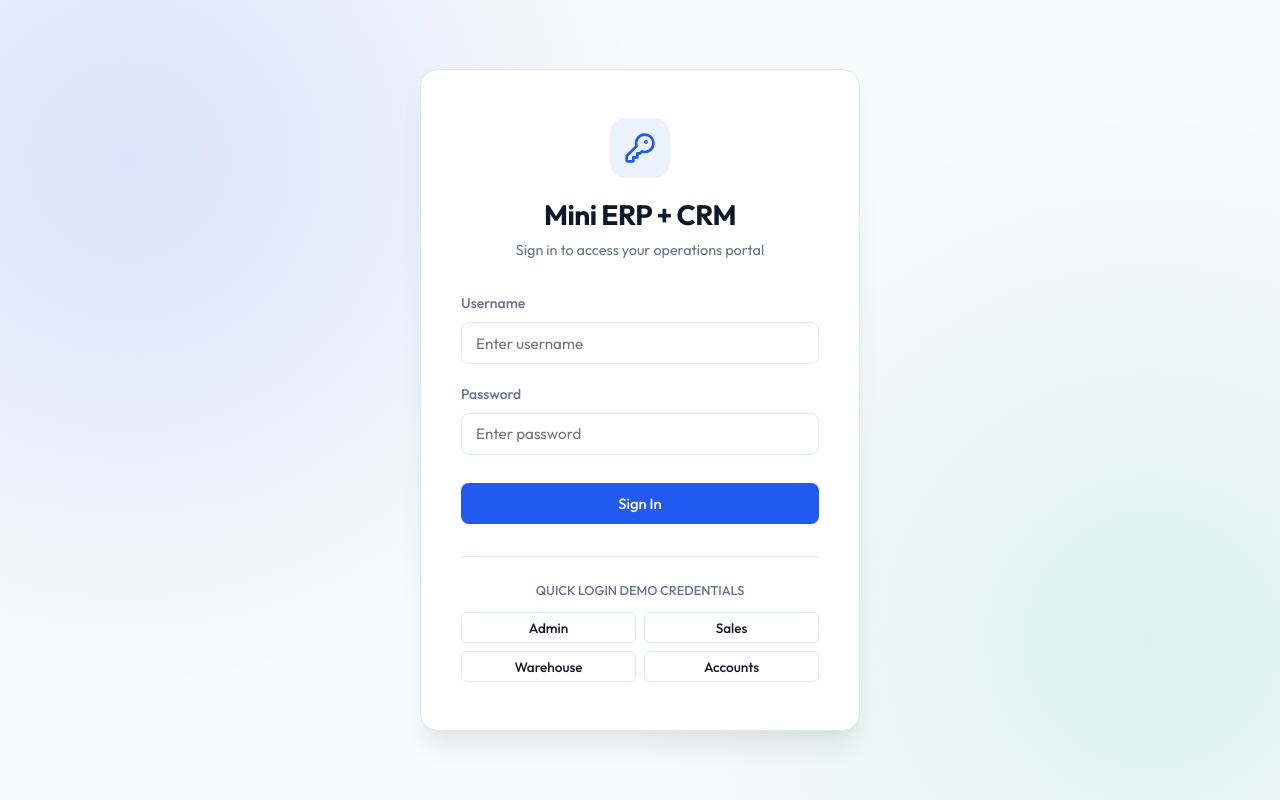
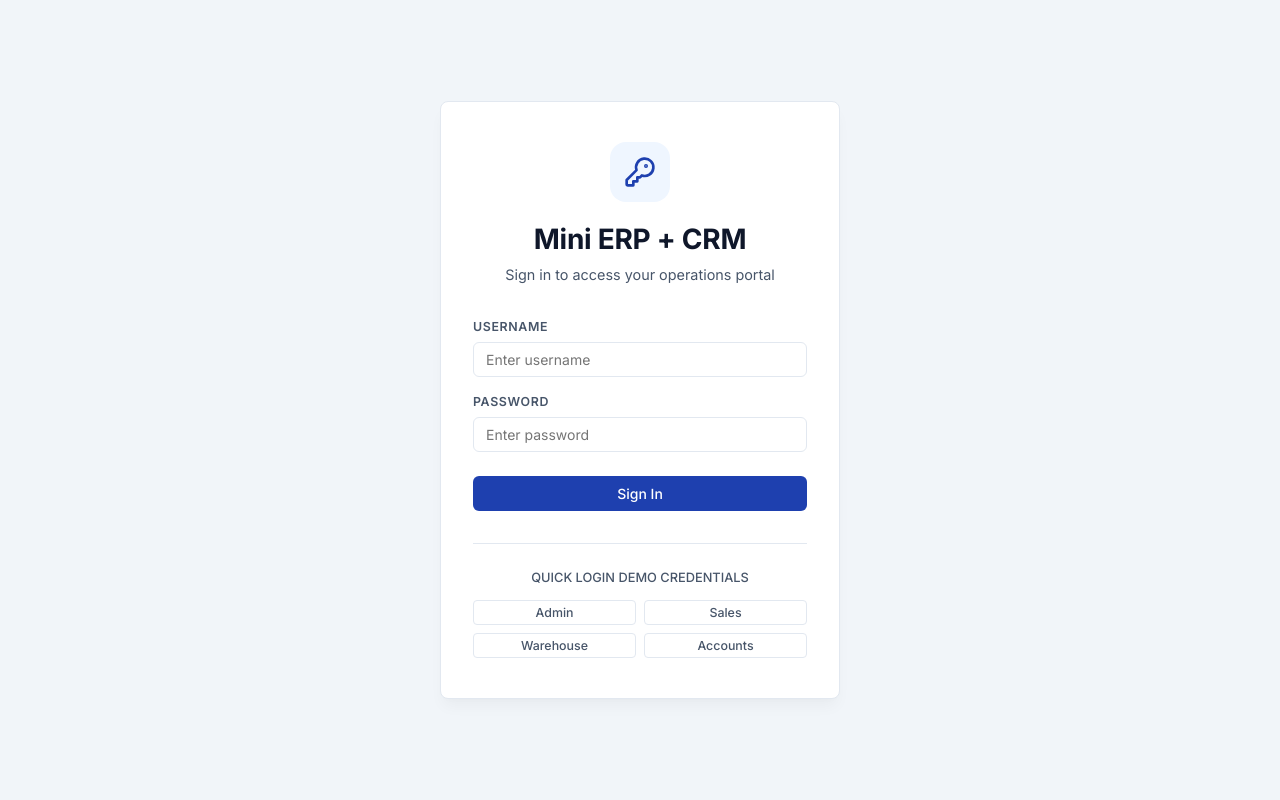
Before and after one commit to Theviveksing/mini-erp-crm-portal, a React (Vite) app in the folder frontend/: page / in a window 1280 px wide. Built offline with nearby package versions, Linux system fonts and the light colour scheme.

Commit message:
Design: Clean up styles to look like a minimal professional SaaS product

```diff
--- a/frontend/src/index.css
+++ b/frontend/src/index.css
@@ -1,82 +1,75 @@
-@import url('https://fonts.googleapis.com/css2?family=Outfit:wght@300;400;500;600;700&display=swap');
+@import url('https://fonts.googleapis.com/css2?family=Inter:wght@300;400;500;600;700&display=swap');
 
 :root {
-  --font-family: 'Outfit', -apple-system, BlinkMacSystemFont, 'Segoe UI', Roboto, sans-serif;
+  --font-family: 'Inter', -apple-system, BlinkMacSystemFont, 'Segoe UI', Roboto, sans-serif;
 
-  /* Color Palette - HSL tailored */
-  --primary-h: 224;
-  --primary-s: 88%;
-  --primary-l: 54%;
-  --primary: hsl(var(--primary-h), var(--primary-s), var(--primary-l));
-  --primary-hover: hsl(var(--primary-h), var(--primary-s), 46%);
-  --primary-light: hsl(var(--primary-h), var(--primary-s), 96%);
+  /* Slate & Corporate Blue Color Palette */
+  --primary: #1e40af; /* Deep Navy/Blue */
+  --primary-hover: #1d4ed8;
+  --primary-light: #eff6ff;
 
-  --bg-app: #f8fafc;
+  --bg-app: #f8fafc; /* Crisp light gray background */
   --bg-card: #ffffff;
-  --bg-sidebar: #0f172a;
-  --bg-sidebar-hover: #1e293b;
-  --bg-sidebar-active: #2563eb;
+  --bg-sidebar: #ffffff; /* Light sidebar for modern minimal Stripe/Linear look */
+  --bg-sidebar-hover: #f1f5f9;
+  --bg-sidebar-active: #e2e8f0;
 
-  --text-main: #0f172a;
-  --text-muted: #64748b;
-  --text-on-sidebar: #94a3b8;
-  --text-on-sidebar-active: #ffffff;
+  --text-main: #0f172a; /* High contrast dark text */
+  --text-muted: #475569; /* Slate text */
+  --text-on-sidebar: #475569;
+  --text-on-sidebar-active: #0f172a;
 
-  --border-color: #e2e8f0;
-  --border-radius-sm: 8px;
-  --border-radius-md: 12px;
-  --border-radius-lg: 18px;
+  --border-color: #e2e8f0; /* Crisp thin border line */
+  --border-radius-sm: 6px;
+  --border-radius-md: 8px;
+  --border-radius-lg: 12px;
 
+  /* Minimal realistic box shadows */
   --shadow-sm: 0 1px 2px 0 rgba(0, 0, 0, 0.05);
-  --shadow-md: 0 4px 6px -1px rgba(0, 0, 0, 0.05), 0 2px 4px -2px rgba(0, 0, 0, 0.05);
-  --shadow-lg: 0 10px 15px -3px rgba(0, 0, 0, 0.05), 0 4px 6px -4px rgba(0, 0, 0, 0.05);
-  --shadow-premium: 0 20px 25px -5px rgba(0, 0, 0, 0.08), 0 8px 10px -6px rgba(0, 0, 0, 0.03);
+  --shadow-md: 0 4px 6px -1px rgba(0, 0, 0, 0.03), 0 2px 4px -2px rgba(0, 0, 0, 0.03);
+  --shadow-lg: 0 10px 15px -3px rgba(0, 0, 0, 0.04), 0 4px 6px -4px rgba(0, 0, 0, 0.02);
+  --shadow-premium: 0 12px 20px -3px rgba(0, 0, 0, 0.04);
 
-  /* Status Colors */
-  --success: #10b981;
-  --success-light: #d1fae5;
-  --warning: #f59e0b;
-  --warning-light: #fef3c7;
-  --error: #ef4444;
-  --error-light: #fee2e2;
-  --info: #3b82f6;
-  --info-light: #dbeafe;
+  /* Status Colors - Clean solid colors */
+  --success: #0f766e; /* Teal */
+  --success-light: #f0fdfa;
+  --warning: #b45309; /* Warm Amber */
+  --warning-light: #fffbeb;
+  --error: #b91c1c; /* Brick Red */
+  --error-light: #fef2f2;
+  --info: #0369a1; /* Light Blue */
+  --info-light: #f0f9ff;
 
-  --transition-fast: 0.15s ease;
-  --transition-normal: 0.25s ease;
-
-  --glass-bg: rgba(255, 255, 255, 0.7);
-  --glass-border: rgba(255, 255, 255, 0.4);
-  --glass-blur: blur(12px);
+  --transition-fast: 0.1s ease;
+  --transition-normal: 0.2s ease;
 }
 
+/* Crisp Dark Theme (SaaS minimalist layout) */
 .dark-theme {
-  --bg-app: #080c14;
-  --bg-card: #121824;
-  --bg-sidebar: #0b0f19;
-  --bg-sidebar-hover: #1e293b;
-  --bg-sidebar-active: #3b82f6;
+  --bg-app: #0f172a; /* Deep Slate */
+  --bg-card: #1e293b;
+  --bg-sidebar: #1e293b;
+  --bg-sidebar-hover: #334155;
+  --bg-sidebar-active: #475569;
 
   --text-main: #f8fafc;
   --text-muted: #94a3b8;
-  --text-on-sidebar: #64748b;
+  --text-on-sidebar: #94a3b8;
   --text-on-sidebar-active: #f8fafc;
 
-  --border-color: #1e293b;
-  --primary-light: rgba(37, 99, 235, 0.15);
+  --border-color: #334155;
+  --primary: #3b82f6; /* Electric Blue for dark mode readability */
+  --primary-hover: #60a5fa;
+  --primary-light: rgba(59, 130, 246, 0.1);
 
-  --shadow-sm: 0 1px 2px 0 rgba(0, 0, 0, 0.3);
-  --shadow-md: 0 4px 6px -1px rgba(0, 0, 0, 0.25), 0 2px 4px -2px rgba(0, 0, 0, 0.25);
-  --shadow-lg: 0 10px 15px -3px rgba(0, 0, 0, 0.35), 0 4px 6px -4px rgba(0, 0, 0, 0.3);
-  --shadow-premium: 0 25px 30px -5px rgba(0, 0, 0, 0.4), 0 12px 15px -6px rgba(0, 0, 0, 0.3);
-
-  --success-light: rgba(16, 185, 129, 0.15);
-  --warning-light: rgba(245, 158, 11, 0.15);
-  --error-light: rgba(239, 68, 68, 0.15);
-  --info-light: rgba(59, 130, 246, 0.15);
-
-  --glass-bg: rgba(18, 24, 36, 0.7);
-  --glass-border: rgba(255, 255, 255, 0.03);
+  --success: #34d399;
+  --success-light: rgba(52, 211, 153, 0.1);
+  --warning: #fbbf24;
+  --warning-light: rgba(251, 191, 36, 0.1);
+  --error: #f87171;
+  --error-light: rgba(248, 113, 113, 0.1);
+  --info: #38bdf8;
+  --info-light: rgba(56, 189, 248, 0.1);
 }
 
 * {
@@ -100,23 +93,6 @@ button, input, select, textarea {
   font-family: inherit;
 }
 
-/* Animations */
-@keyframes fadeIn {
-  from { opacity: 0; transform: translateY(10px); }
-  to { opacity: 1; transform: translateY(0); }
-}
-
-@keyframes slideInLeft {
-  from { transform: translateX(-20px); opacity: 0; }
-  to { transform: translateX(0); opacity: 1; }
-}
-
-@keyframes pulse-border {
-  0% { box-shadow: 0 0 0 0 rgba(239, 68, 68, 0.4); }
-  70% { box-shadow: 0 0 0 6px rgba(239, 68, 68, 0); }
-  100% { box-shadow: 0 0 0 0 rgba(239, 68, 68, 0); }
-}
-
 /* General Layouts */
 .app-container {
   display: flex;
@@ -125,9 +101,9 @@ button, input, select, textarea {
 
 .main-content {
   flex: 1;
-  padding: 2rem;
+  padding: 2.5rem;
   overflow-y: auto;
-  max-width: 1600px;
+  max-width: 1400px;
   margin: 0 auto;
   width: 100%;
 }
@@ -137,27 +113,25 @@ button, input, select, textarea {
   justify-content: center;
   align-items: center;
   min-height: 100vh;
-  background: radial-gradient(circle at 10% 20%, rgba(37, 99, 235, 0.15) 0%, transparent 40%),
-              radial-gradient(circle at 90% 80%, rgba(16, 185, 129, 0.12) 0%, transparent 40%),
-              var(--bg-app);
+  background-color: #f1f5f9; /* Solid subtle background */
   padding: 1.5rem;
 }
 
 .login-card {
   background-color: var(--bg-card);
-  border-radius: var(--border-radius-lg);
-  box-shadow: var(--shadow-premium);
+  border-radius: var(--border-radius-md);
+  box-shadow: var(--shadow-lg);
   width: 100%;
-  max-width: 440px;
-  padding: 3rem 2.5rem;
+  max-width: 400px;
+  padding: 2.5rem 2rem;
   border: 1px solid var(--border-color);
-  animation: fadeIn 0.4s ease-out;
 }
 
 /* Typography */
 h1, h2, h3, h4, h5, h6 {
   font-weight: 600;
-  letter-spacing: -0.02em;
+  letter-spacing: -0.01em;
+  color: var(--text-main);
 }
 
 /* Buttons */
@@ -168,58 +142,58 @@ h1, h2, h3, h4, h5, h6 {
   gap: 0.5rem;
   font-weight: 500;
   border-radius: var(--border-radius-sm);
-  padding: 0.625rem 1.25rem;
+  padding: 0.5rem 1rem;
   cursor: pointer;
   transition: all var(--transition-fast);
   border: 1px solid transparent;
-  font-size: 0.925rem;
+  font-size: 0.875rem;
 }
 
 .btn-primary {
   background-color: var(--primary);
-  color: #white;
-  color: white;
+  color: #ffffff;
 }
 .btn-primary:hover {
   background-color: var(--primary-hover);
-  transform: translateY(-1px);
 }
 
 .btn-secondary {
-  background-color: transparent;
+  background-color: var(--bg-card);
   border-color: var(--border-color);
-  color: var(--text-main);
+  color: var(--text-muted);
 }
 .btn-secondary:hover {
-  background-color: var(--primary-light);
-  border-color: var(--primary);
+  background-color: var(--bg-sidebar-hover);
+  color: var(--text-main);
+  border-color: #cbd5e1;
 }
 
 .btn-danger {
   background-color: var(--error);
-  color: white;
+  color: #ffffff;
 }
 .btn-danger:hover {
-  background-color: #dc2626;
-  transform: translateY(-1px);
+  background-color: #991b1b;
 }
 
 .btn-sm {
-  padding: 0.35rem 0.75rem;
-  font-size: 0.85rem;
-  border-radius: 6px;
+  padding: 0.25rem 0.5rem;
+  font-size: 0.775rem;
+  border-radius: 4px;
 }
 
 /* Forms & Inputs */
 .form-group {
-  margin-bottom: 1.25rem;
+  margin-bottom: 1rem;
 }
 
 .form-label {
   display: block;
-  font-size: 0.875rem;
-  font-weight: 500;
-  margin-bottom: 0.5rem;
+  font-size: 0.775rem;
+  font-weight: 600;
+  text-transform: uppercase;
+  letter-spacing: 0.05em;
+  margin-bottom: 0.35rem;
   color: var(--text-muted);
 }
 
@@ -229,30 +203,24 @@ h1, h2, h3, h4, h5, h6 {
   border: 1px solid var(--border-color);
   background-color: var(--bg-card);
   color: var(--text-main);
-  padding: 0.65rem 0.875rem;
-  font-size: 0.95rem;
+  padding: 0.5rem 0.75rem;
+  font-size: 0.875rem;
   outline: none;
-  transition: border-color var(--transition-fast), box-shadow var(--transition-fast);
+  transition: border-color var(--transition-fast);
 }
 
 .form-input:focus, .form-select:focus, .form-textarea:focus {
-  border-color: var(--primary);
-  box-shadow: 0 0 0 3px rgba(37, 99, 235, 0.15);
+  border-color: #94a3b8;
 }
 
 /* Card */
 .card {
   background-color: var(--bg-card);
   border-radius: var(--border-radius-md);
-  box-shadow: var(--shadow-md);
+  box-shadow: var(--shadow-sm);
   border: 1px solid var(--border-color);
   padding: 1.5rem;
   margin-bottom: 1.5rem;
-  transition: box-shadow var(--transition-normal), transform var(--transition-normal);
-}
-
-.card:hover {
-  box-shadow: var(--shadow-lg);
 }
 
 /* Tables */
@@ -269,19 +237,26 @@ h1, h2, h3, h4, h5, h6 {
   width: 100%;
   border-collapse: collapse;
   text-align: left;
-  font-size: 0.925rem;
+  font-size: 0.875rem;
 }
 
 .custom-table th {
-  background-color: var(--bg-app);
-  padding: 1rem;
-  font-weight: 600;
+  background-color: #fafafa;
+  padding: 0.75rem 1rem;
+  font-weight: 500;
   color: var(--text-muted);
   border-bottom: 1px solid var(--border-color);
+  text-transform: uppercase;
+  font-size: 0.75rem;
+  letter-spacing: 0.05em;
+}
+
+.dark-theme .custom-table th {
+  background-color: #1e293b;
 }
 
 .custom-table td {
-  padding: 1rem;
+  padding: 0.75rem 1rem;
   border-bottom: 1px solid var(--border-color);
   color: var(--text-main);
 }
@@ -291,19 +266,18 @@ h1, h2, h3, h4, h5, h6 {
 }
 
 .custom-table tbody tr:hover td {
-  background-color: var(--primary-light);
+  background-color: var(--bg-sidebar-hover);
 }
 
-/* Badges / Pills */
+/* Badges / Pills - Flat style */
 .badge {
   display: inline-flex;
   align-items: center;
-  padding: 0.25rem 0.625rem;
-  font-size: 0.775rem;
-  font-weight: 600;
-  border-radius: 9999px;
-  text-transform: uppercase;
-  letter-spacing: 0.05em;
+  padding: 0.15rem 0.5rem;
+  font-size: 0.75rem;
+  font-weight: 500;
+  border-radius: 4px;
+  text-transform: capitalize;
 }
 
 .badge-success { background-color: var(--success-light); color: var(--success); }
@@ -311,33 +285,32 @@ h1, h2, h3, h4, h5, h6 {
 .badge-danger { background-color: var(--error-light); color: var(--error); }
 .badge-info { background-color: var(--info-light); color: var(--info); }
 
-/* Sidebar Navigation */
+/* Sidebar Navigation - Sleek light sidebar */
 .sidebar {
-  width: 260px;
+  width: 250px;
   background-color: var(--bg-sidebar);
-  color: var(--text-on-sidebar);
+  color: var(--text-muted);
   display: flex;
   flex-direction: column;
-  padding: 1.5rem;
-  transition: all var(--transition-normal);
+  padding: 1.5rem 1rem;
   flex-shrink: 0;
-  border-right: 1px solid rgba(255, 255, 255, 0.05);
+  border-right: 1px solid var(--border-color);
 }
 
 .sidebar-header {
   display: flex;
   align-items: center;
-  gap: 0.75rem;
-  padding-bottom: 2rem;
-  border-bottom: 1px solid rgba(255, 255, 255, 0.08);
+  gap: 0.5rem;
+  padding-bottom: 1.5rem;
+  border-bottom: 1px solid var(--border-color);
   margin-bottom: 1.5rem;
 }
 
 .sidebar-logo {
-  font-size: 1.25rem;
-  font-weight: 700;
-  color: white;
-  letter-spacing: -0.03em;
+  font-size: 1.15rem;
+  font-weight: 600;
+  color: var(--text-main);
+  letter-spacing: -0.02em;
 }
 
 .sidebar-logo span {
@@ -347,57 +320,59 @@ h1, h2, h3, h4, h5, h6 {
 .sidebar-nav {
   display: flex;
   flex-direction: column;
-  gap: 0.35rem;
+  gap: 0.25rem;
   flex: 1;
 }
 
 .sidebar-item {
   display: flex;
   align-items: center;
-  gap: 0.85rem;
-  padding: 0.8rem 1rem;
+  gap: 0.75rem;
+  padding: 0.6rem 0.75rem;
   border-radius: var(--border-radius-sm);
   color: var(--text-on-sidebar);
   text-decoration: none;
   cursor: pointer;
   transition: all var(--transition-fast);
   font-weight: 500;
-  font-size: 0.95rem;
+  font-size: 0.875rem;
 }
 
 .sidebar-item:hover {
   background-color: var(--bg-sidebar-hover);
-  color: white;
+  color: var(--text-main);
 }
 
 .sidebar-item.active {
   background-color: var(--bg-sidebar-active);
   color: var(--text-on-sidebar-active);
+  font-weight: 600;
 }
 
 .sidebar-footer {
   margin-top: auto;
   padding-top: 1.5rem;
-  border-top: 1px solid rgba(255, 255, 255, 0.08);
+  border-top: 1px solid var(--border-color);
 }
 
 .sidebar-user {
   display: flex;
   align-items: center;
-  gap: 0.75rem;
+  gap: 0.5rem;
   margin-bottom: 1rem;
 }
 
 .user-avatar {
-  width: 40px;
-  height: 40px;
-  border-radius: 50%;
-  background-color: var(--bg-sidebar-active);
-  color: white;
+  width: 32px;
+  height: 32px;
+  border-radius: var(--border-radius-sm);
+  background-color: var(--border-color);
+  color: var(--text-main);
   display: flex;
   align-items: center;
   justify-content: center;
-  font-weight: bold;
+  font-weight: 600;
+  font-size: 0.875rem;
 }
 
 .user-info {
@@ -406,25 +381,24 @@ h1, h2, h3, h4, h5, h6 {
 }
 
 .user-name {
-  font-size: 0.875rem;
+  font-size: 0.85rem;
   font-weight: 600;
-  color: white;
+  color: var(--text-main);
 }
 
 .user-role {
   font-size: 0.75rem;
-  color: var(--text-on-sidebar);
+  color: var(--text-muted);
 }
 
-/* Modals */
+/* Modals - Clean border flat overlay */
 .modal-overlay {
   position: fixed;
   top: 0;
   left: 0;
   right: 0;
   bottom: 0;
-  background-color: rgba(0, 0, 0, 0.6);
-  backdrop-filter: blur(4px);
+  background-color: rgba(15, 23, 42, 0.4); /* Solid slate backdrop */
   display: flex;
   justify-content: center;
   align-items: center;
@@ -435,17 +409,16 @@ h1, h2, h3, h4, h5, h6 {
 .modal-content {
   background-color: var(--bg-card);
   border-radius: var(--border-radius-md);
-  box-shadow: var(--shadow-premium);
+  box-shadow: var(--shadow-lg);
   border: 1px solid var(--border-color);
   width: 100%;
-  max-width: 600px;
-  max-height: 90vh;
+  max-width: 550px;
+  max-height: 85vh;
   overflow-y: auto;
-  animation: fadeIn 0.25s ease-out;
 }
 
 .modal-header {
-  padding: 1.25rem 1.5rem;
+  padding: 1rem 1.25rem;
   border-bottom: 1px solid var(--border-color);
   display: flex;
   justify-content: space-between;
@@ -453,86 +426,81 @@ h1, h2, h3, h4, h5, h6 {
 }
 
 .modal-body {
-  padding: 1.5rem;
+  padding: 1.25rem;
 }
 
 .modal-footer {
-  padding: 1.25rem 1.5rem;
+  padding: 1rem 1.25rem;
   border-top: 1px solid var(--border-color);
   display: flex;
   justify-content: flex-end;
-  gap: 0.75rem;
+  gap: 0.5rem;
 }
 
 /* Alert Box */
 .alert-box {
   border-radius: var(--border-radius-sm);
-  padding: 1rem 1.25rem;
+  padding: 0.75rem 1rem;
   display: flex;
   align-items: center;
-  gap: 0.75rem;
+  gap: 0.5rem;
   font-weight: 500;
-  margin-bottom: 1.5rem;
+  font-size: 0.85rem;
+  margin-bottom: 1rem;
 }
 
 .alert-box-warning {
   background-color: var(--warning-light);
-  color: #b45309;
-  border-left: 4px solid var(--warning);
+  color: var(--warning);
+  border: 1px solid rgba(180, 83, 9, 0.2);
 }
 
 .alert-box-danger {
   background-color: var(--error-light);
-  color: #b91c1c;
-  border-left: 4px solid var(--error);
-}
-
-/* Low Stock Alert Indicator on Product List */
-.low-stock-alert {
-  border: 2px solid var(--error);
-  animation: pulse-border 2s infinite;
+  color: var(--error);
+  border: 1px solid rgba(185, 28, 28, 0.2);
 }
 
 /* Search and Filters Header Bar */
 .search-filter-bar {
   display: flex;
-  gap: 1rem;
+  gap: 0.75rem;
   flex-wrap: wrap;
   align-items: center;
-  margin-bottom: 1.5rem;
+  margin-bottom: 1.25rem;
 }
 
 .search-input-wrapper {
   position: relative;
   flex: 1;
-  min-width: 250px;
+  min-width: 200px;
 }
 
 .search-icon {
   position: absolute;
-  left: 0.75rem;
+  left: 0.65rem;
   top: 50%;
   transform: translateY(-50%);
   color: var(--text-muted);
 }
 
 .search-input-wrapper .form-input {
-  padding-left: 2.25rem;
+  padding-left: 2rem;
 }
 
 /* Dashboard Summary Cards */
 .stats-grid {
   display: grid;
-  grid-template-columns: repeat(auto-fit, minmax(240px, 1fr));
-  gap: 1.5rem;
-  margin-bottom: 2rem;
+  grid-template-columns: repeat(auto-fit, minmax(220px, 1fr));
+  gap: 1.25rem;
+  margin-bottom: 1.5rem;
 }
 
 .stat-card {
   background-color: var(--bg-card);
   border: 1px solid var(--border-color);
   border-radius: var(--border-radius-md);
-  padding: 1.5rem;
+  padding: 1.25rem;
   display: flex;
   align-items: center;
   justify-content: space-between;
@@ -540,21 +508,23 @@ h1, h2, h3, h4, h5, h6 {
 }
 
 .stat-details h3 {
-  font-size: 1.75rem;
+  font-size: 1.5rem;
   font-weight: 700;
-  margin-top: 0.25rem;
+  margin-top: 0.15rem;
 }
 
 .stat-details p {
   color: var(--text-muted);
-  font-size: 0.875rem;
-  font-weight: 500;
+  font-size: 0.775rem;
+  text-transform: uppercase;
+  letter-spacing: 0.05em;
+  font-weight: 600;
 }
 
 .stat-icon {
-  width: 48px;
-  height: 48px;
-  border-radius: 12px;
+  width: 40px;
+  height: 40px;
+  border-radius: var(--border-radius-sm);
   display: flex;
   align-items: center;
   justify-content: center;
@@ -565,33 +535,35 @@ h1, h2, h3, h4, h5, h6 {
   display: flex;
   justify-content: space-between;
   align-items: center;
-  margin-bottom: 2rem;
+  margin-bottom: 1.5rem;
 }
 
 /* Follow-up Notes Timeline */
 .notes-timeline {
   display: flex;
   flex-direction: column;
-  gap: 1rem;
+  gap: 0.75rem;
   margin-top: 1rem;
 }
 
 .note-item {
-  border-left: 2px solid var(--primary);
-  padding-left: 1rem;
-  margin-left: 0.5rem;
+  border-left: 2px solid var(--border-color);
+  padding-left: 0.75rem;
+  margin-left: 0.25rem;
 }
 
 .note-header {
   display: flex;
   justify-content: space-between;
-  font-size: 0.8rem;
+  font-size: 0.75rem;
   color: var(--text-muted);
-  margin-bottom: 0.25rem;
+  margin-bottom: 0.15rem;
+  font-weight: 500;
 }
 
 .note-body {
-  font-size: 0.9rem;
+  font-size: 0.85rem;
+  color: var(--text-main);
 }
 
 /* Pagination buttons */
@@ -599,19 +571,19 @@ h1, h2, h3, h4, h5, h6 {
   display: flex;
   justify-content: space-between;
   align-items: center;
-  margin-top: 1rem;
+  margin-top: 0.75rem;
 }
 
 .pagination-buttons {
   display: flex;
-  gap: 0.5rem;
+  gap: 0.25rem;
 }
 
 /* Create Challan Wizard Styles */
 .challan-wizard {
   display: grid;
-  grid-template-columns: 2fr 1fr;
-  gap: 1.5rem;
+  grid-template-columns: 1.5fr 1fr;
+  gap: 1.25rem;
 }
 
 @media (max-width: 1024px) {
@@ -623,8 +595,8 @@ h1, h2, h3, h4, h5, h6 {
 .selected-items-list {
   display: flex;
   flex-direction: column;
-  gap: 0.75rem;
-  margin-top: 1rem;
+  gap: 0.5rem;
+  margin-top: 0.75rem;
 }
 
 .selected-item-row {
@@ -633,7 +605,7 @@ h1, h2, h3, h4, h5, h6 {
   align-items: center;
   border: 1px solid var(--border-color);
   border-radius: var(--border-radius-sm);
-  padding: 0.75rem 1rem;
+  padding: 0.5rem 0.75rem;
   background-color: var(--bg-card);
 }
 
@@ -646,22 +618,18 @@ h1, h2, h3, h4, h5, h6 {
   display: flex;
   align-items: center;
   justify-content: center;
-  padding: 0.5rem;
-  border-radius: 50%;
-  transition: background-color var(--transition-fast);
+  padding: 0.35rem;
+  border-radius: var(--border-radius-sm);
 }
 
 .theme-toggle-btn:hover {
-  background-color: var(--primary-light);
-  color: var(--primary);
+  background-color: var(--bg-sidebar-hover);
+  color: var(--text-main);
 }
 
-/* Invoice view details styling (for PDF) */
-.invoice-print-container {
-  padding: 2rem;
-  font-family: var(--font-family);
-  background: white;
-  color: black;
+/* Low Stock Alert Indicator on Product List - Subtle flat alert border */
+.low-stock-alert-row td {
+  border-bottom: 1px solid rgba(185, 28, 28, 0.15);
 }
 
 /* Responsive UI Drawer or Toggle Menu for mobile */
@@ -672,9 +640,9 @@ h1, h2, h3, h4, h5, h6 {
   .sidebar {
     width: 100%;
     border-right: none;
-    border-bottom: 1px solid rgba(255, 255, 255, 0.05);
+    border-bottom: 1px solid var(--border-color);
   }
   .main-content {
-    padding: 1rem;
+    padding: 1.25rem;
   }
 }
```
Also changed, not shown: 1 other file (tests, documents, lock files or other folders).
